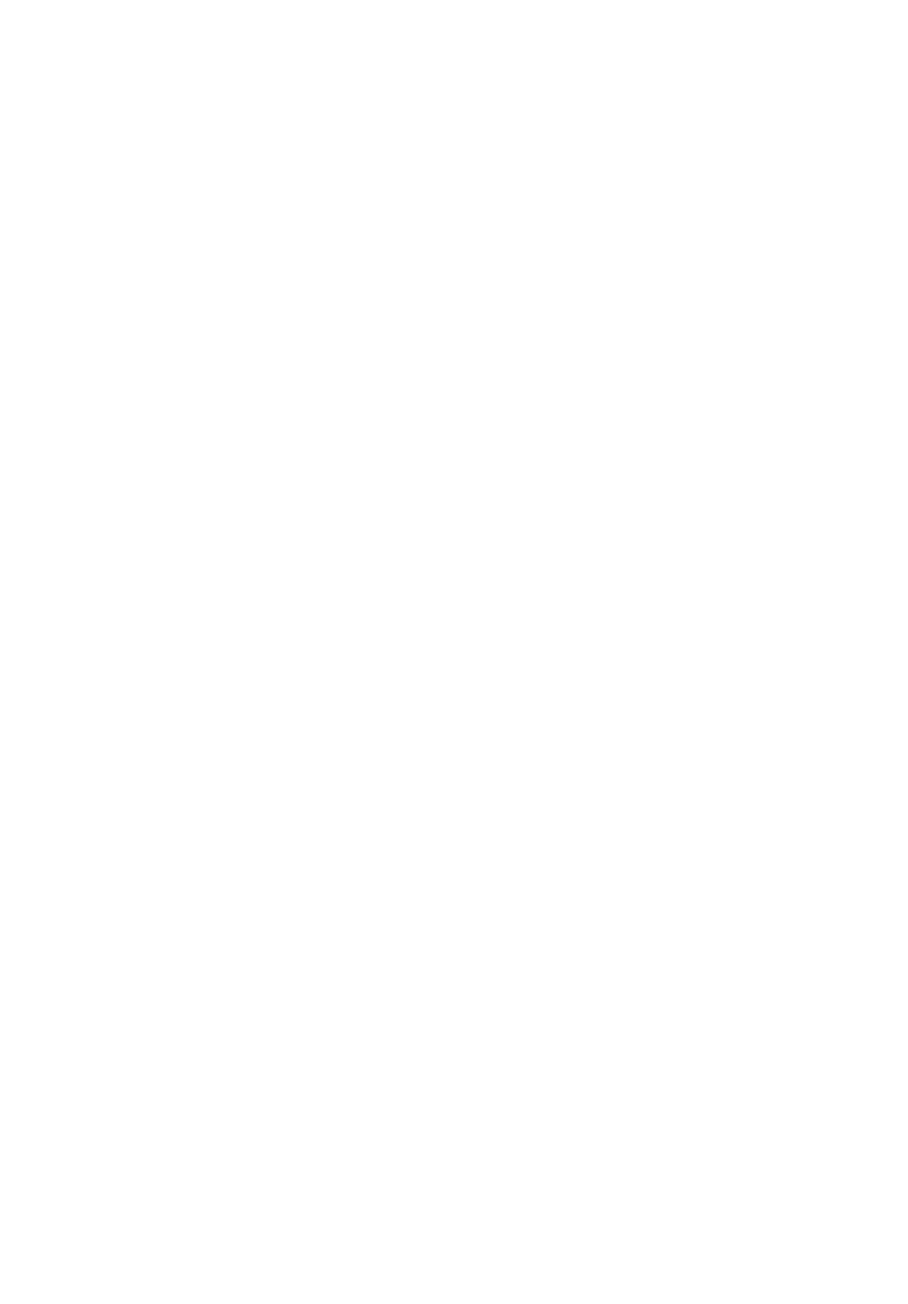
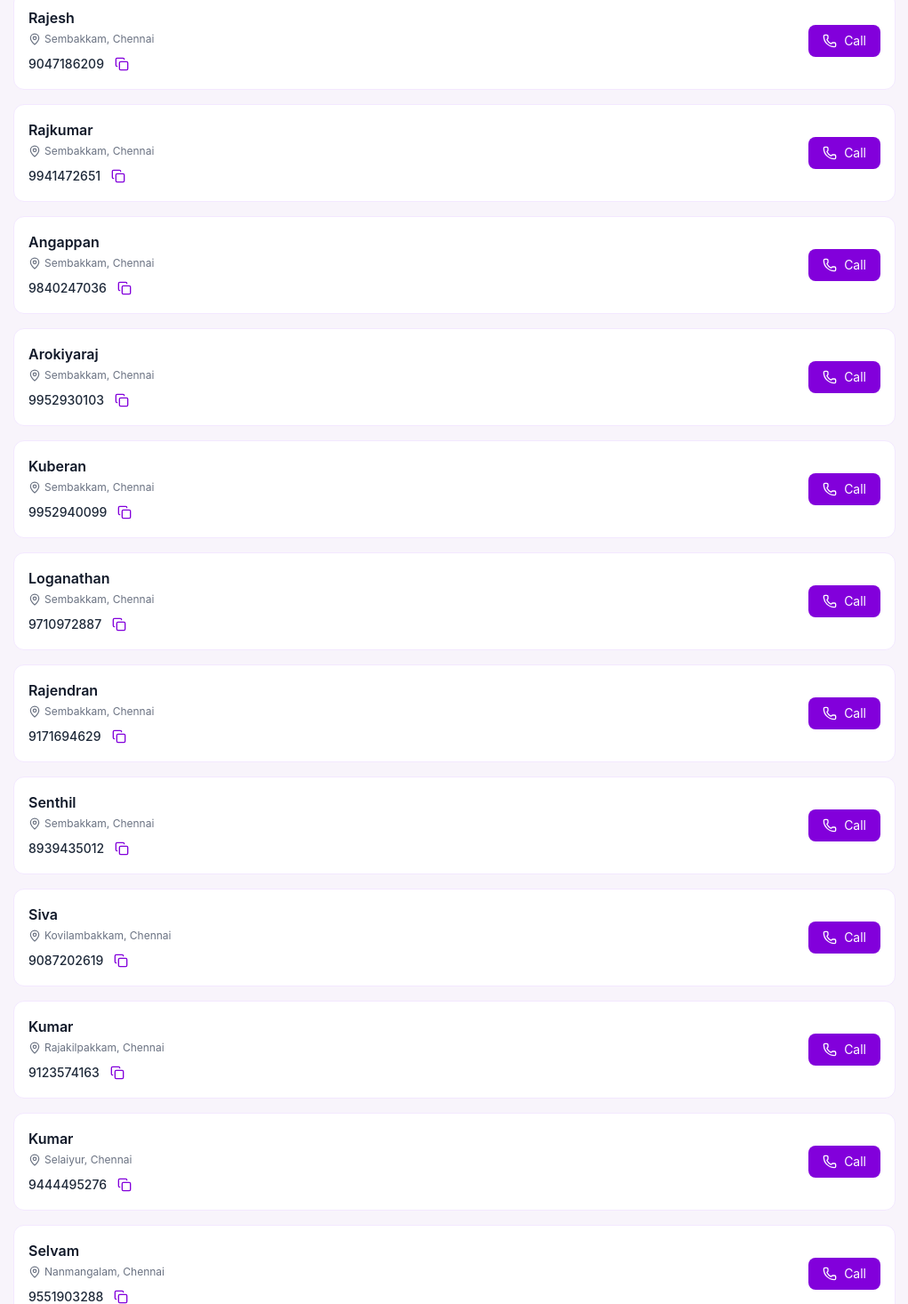
Before and after one commit to Mukunthan-A-R/nexhub, a React (Vite) app: page /carpenter in a window 1280 px wide. Before the commit this address had no page. Shown: the part 344-1810 px from the top of the page at 89% size, without its empty margins (129-1150 px from the left). Before the commit the page ends 800 px from the top, so only its background shows below. Built offline with nearby package versions, Linux system fonts and the light colour scheme.

Commit message:
adding painter and carpenter pages

```diff
--- a/src/App.jsx
+++ b/src/App.jsx
@@ -12,6 +12,8 @@ import BikeMechanic from "./pages/BikeMechanic";
 import Cleaner from "./pages/Cleaner";
 import AcService from "./pages/AcService";
 import Partner from "./pages/Partner";
+import Painter from "./pages/Painter";
+import Carpenter from "./pages/Carpenter";
 
 const App = () => {
   return (
@@ -24,6 +26,8 @@ const App = () => {
       <Route path="/bike-mechanic" element={<BikeMechanic />} />
       <Route path="/cleaning-work" element={<Cleaner />} />
       <Route path="/ac-service" element={<AcService />} />
+      <Route path="/painter" element={<Painter />} />
+      <Route path="/carpenter" element={<Carpenter />} />
 
       <Route path="/about" element={<About />} />
       <Route path="/contact" element={<Contact />} />
--- /dev/null
+++ b/src/pages/Carpenter.jsx
@@ -0,0 +1,112 @@
+import React from "react";
+import Navbar from "../components/Navbar";
+import Footer from "../components/Footer";
+import ServiceList from "../components/ServiceList";
+
+const Carpenter = () => {
+  const data = [
+    {
+      name: "Viswanathan",
+      role: "carpenter",
+      phone: "9176574096",
+      location: "Sembakkam, Chennai",
+    },
+    {
+      name: "Rajesh",
+      role: "carpenter",
+      phone: "9047186209",
+      location: "Sembakkam, Chennai",
+    },
+    {
+      name: "Rajkumar",
+      role: "carpenter",
+      phone: "9941472651",
+      location: "Sembakkam, Chennai",
+    },
+    {
+      name: "Angappan",
+      role: "carpenter",
+      phone: "9840247036",
+      location: "Sembakkam, Chennai",
+    },
+    {
+      name: "Arokiyaraj",
+      role: "carpenter",
+      phone: "9952930103",
+      location: "Sembakkam, Chennai",
+    },
+    {
+      name: "Kuberan",
+      role: "carpenter",
+      phone: "9952940099",
+      location: "Sembakkam, Chennai",
+    },
+    {
+      name: "Loganathan",
+      role: "carpenter",
+      phone: "9710972887",
+      location: "Sembakkam, Chennai",
+    },
+    {
+      name: "Rajendran",
+      role: "carpenter",
+      phone: "9171694629",
+      location: "Sembakkam, Chennai",
+    },
+    {
+      name: "Senthil",
+      role: "carpenter",
+      phone: "8939435012",
+      location: "Sembakkam, Chennai",
+    },
+    {
+      name: "Siva",
+      role: "carpenter",
+      phone: "9087202619",
+      location: "Kovilambakkam, Chennai",
+    },
+    {
+      name: "Kumar",
+      role: "carpenter",
+      phone: "9123574163",
+      location: "Rajakilpakkam, Chennai",
+    },
+    {
+      name: "Kumar",
+      role: "carpenter",
+      phone: "9444495276",
+      location: "Selaiyur, Chennai",
+    },
+    {
+      name: "Selvam",
+      role: "carpenter",
+      phone: "9551903288",
+      location: "Nanmangalam, Chennai",
+    },
+    {
+      name: "Selvam",
+      role: "carpenter",
+      phone: "9710736062",
+      location: "Kovilambakkam, Chennai",
+    },
+    {
+      name: "Kannan",
+      role: "carpenter",
+      phone: "9789971311",
+      location: "Sembakkam, Chennai",
+    },
+  ];
+
+  return (
+    <div className="min-h-screen flex flex-col bg-[#f8f4fb] ">
+      <Navbar />
+
+      <div className="flex-1">
+        <ServiceList title="Car Mechanic" data={data} />
+      </div>
+      <Footer />
+    </div>
+  );
+};
+
+export default Carpenter;
--- /dev/null
+++ b/src/pages/Painter.jsx
@@ -0,0 +1,89 @@
+import React from "react";
+import Navbar from "../components/Navbar";
+import Footer from "../components/Footer";
+import ServiceList from "../components/ServiceList";
+
+const Painter = () => {
+  const data = [
+    {
+      name: "John",
+      role: "painter",
+      phone: "8508055402",
+      location: "Sembakkam, Chennai",
+    },
+    {
+      name: "Jayakumar",
+      role: "painter",
+      phone: "7401818199",
+      location: "Sembakkam, Chennai",
+    },
+
+    {
+      name: "Johnson",
+      role: "painter",
+      phone: "9884536641",
+      location: "Sembakkam, Chennai",
+    },
+    {
+      name: "Mohan",
+      role: "painter",
+      phone: "9884503529",
+      location: "Sembakkam, Chennai",
+    },
+    {
+      name: "Murugan",
+      role: "painter",
+      phone: "9094019550",
+      location: "Sembakkam, Chennai",
+    },
+    // {
+    //   name: "Om Prakash",
+    //   role: "painter",
+    //   phone: "7708367399",
+    //   location: "Sembakkam, Chennai",
+    // },
+    {
+      name: "Periyasamy",
+      role: "painter",
+      phone: "9176302908",
+      location: "Sembakkam, Chennai",
+    },
+    {
+      name: "Periyasamy",
+      role: "painter",
+      phone: "9566279308",
+      location: "Chitlapakkam, Chennai",
+    },
+    {
+      name: "Perumal",
+      role: "painter",
+      phone: "9003089187",
+      location: "Sembakkam, Chennai",
+    },
+    {
+      name: "Ramu",
+      role: "painter",
+      phone: "9025447132",
+      location: "Sembakkam, Chennai",
+    },
+    {
+      name: "Ravi",
+      role: "painter",
+      phone: "9677131564",
+      location: "Madambakkam, Chennai",
+    },
+  ];
+
+  return (
+    <div className="min-h-screen flex flex-col bg-[#f8f4fb] ">
+      <Navbar />
+
+      <div className="flex-1">
+        <ServiceList title="Car Mechanic" data={data} />
+      </div>
+      <Footer />
+    </div>
+  );
+};
+
+export default Painter;
```
